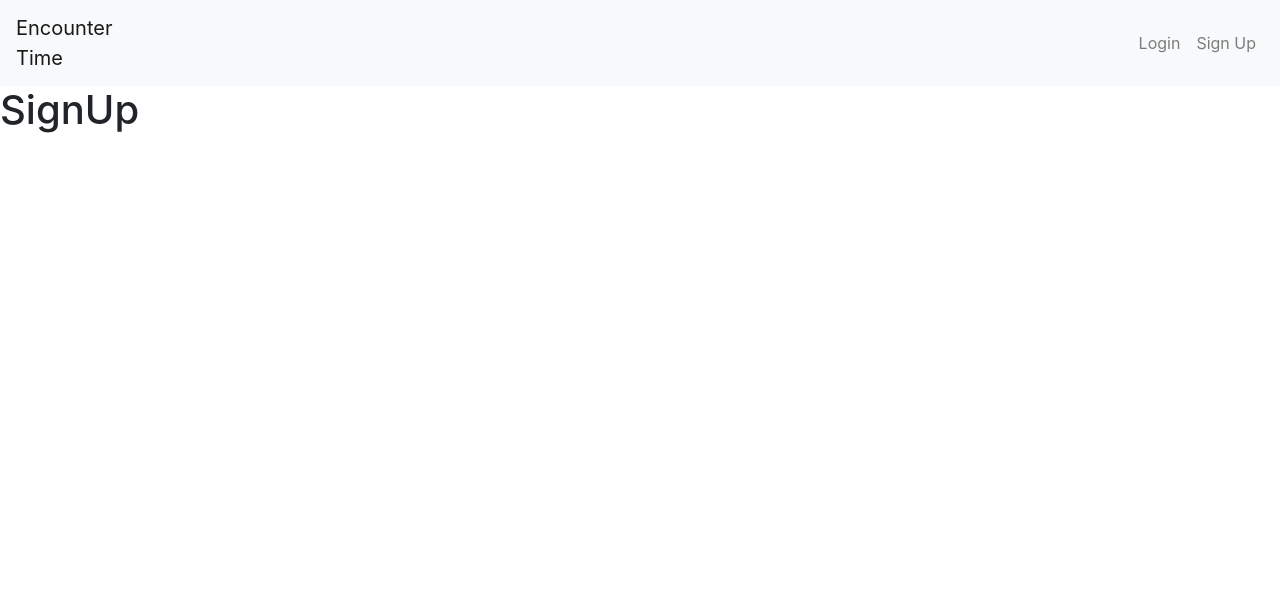
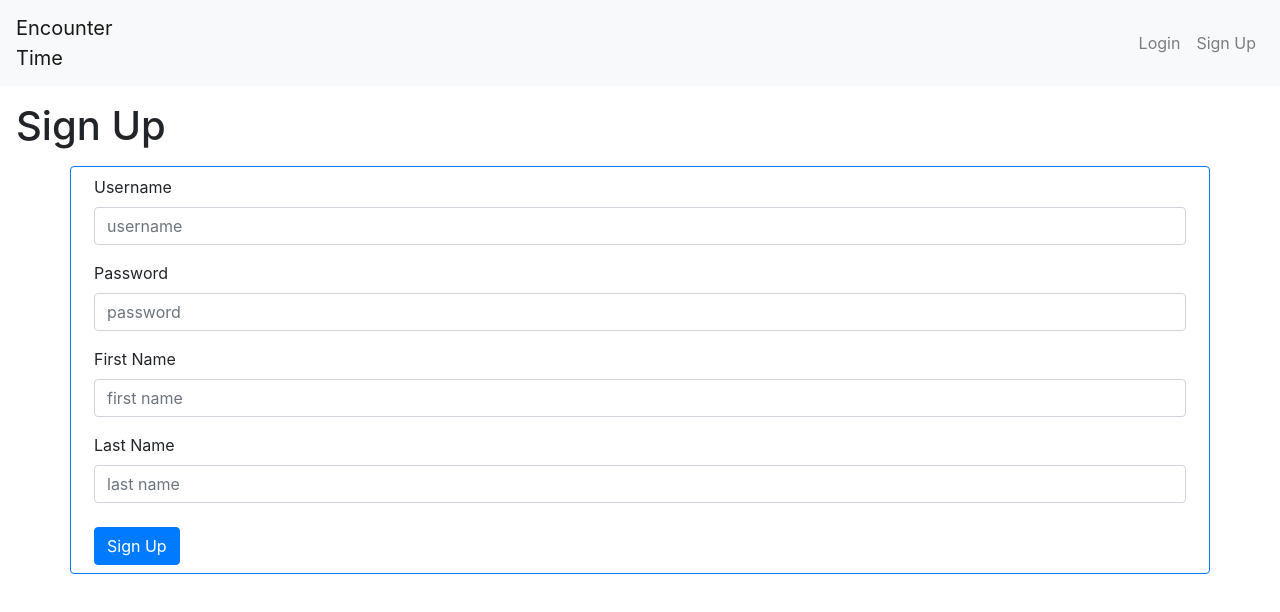
Before and after one commit to chelle-col/capstone2, a React (Create React App) app in the folder frontend/: page /signup in a window 1280 px wide. Shown: the top 612 px of the page. Built offline with nearby package versions, Linux system fonts and the light colour scheme; no server answers.

Commit message:
Sign in and Sign up outlined

```diff
--- a/frontend/src/App.js
+++ b/frontend/src/App.js
@@ -2,8 +2,8 @@ import './App.css';
 import { Switch, Route } from 'react-router-dom';
 import UserLanding from './UserLanding';
 import NavBar from './NavBar/NavBar';
-import Login from './Login';
-import SignUp from './SignUp';
+import SignUp from './formComponents/SignUp';
+import Signin from './formComponents/Signin';
 import MonsterDetail from './monster/MonsterDetail';
 
 function App() {
@@ -15,11 +15,11 @@ function App() {
       <Route exact path='/'>
         <UserLanding />
       </Route>
-      <Route exact path='/login'>
-        <Login />
-      </Route>
       <Route exact path='/signup'>
         <SignUp />
+      </Route>
+      <Route exact path='/login'>
+        <Signin />
       </Route>
       <Route path='/:monster'>
         <MonsterDetail />
--- a/frontend/src/Login.js
+++ /dev/null
@@ -1,6 +0,0 @@
-
-const Login = () => {
-    return <h1>Login</h1>
-}
-
-export default Login;
--- a/frontend/src/SignUp.js
+++ /dev/null
@@ -1,6 +0,0 @@
-
-const SignUp = () => {
-    return <h1>SignUp</h1>
-}
-
-export default SignUp;
--- a/frontend/src/formComponents/Dropdown.js
+++ b/frontend/src/formComponents/Dropdown.js
@@ -12,7 +12,7 @@ const FormDropdown = ({ header, actions, handleClick, size='lg' }) => {
                 {header}
             </DropdownToggle>
             <DropdownMenu>
-            {actions.map( a => <DropdownItem onClick={()=> handleClick(a)}>{a}</DropdownItem>)}
+            {actions.map( (a, idx) => <DropdownItem key={idx} onClick={()=> handleClick(a)}>{a}</DropdownItem>)}
             </DropdownMenu>
         </Dropdown>
     )
--- a/frontend/src/formComponents/FormInput.js
+++ b/frontend/src/formComponents/FormInput.js
@@ -1,12 +1,14 @@
-import { FormGroup, Label } from "reactstrap";
+import { FormGroup, Label, Input } from "reactstrap";
 
 
-const FormInput = ({ name, type, placeholder }) => {
+const FormInput = ({ name, title, type, placeholder, handleChange, value }) => {
     return (
-        <FormGroup>
-            <Label for={name}>{name}</Label>
-            <Input type={type} name={name} placeholder={placeholder} />
-        </FormGroup>
+        <div className='m-2'>
+            <FormGroup>
+                <Label for={name}>{title}</Label>
+                <Input type={type} name={name} placeholder={placeholder} onChange={ e => handleChange(e)} value={value}/>
+            </FormGroup>
+        </div>
     )
 }
 
--- /dev/null
+++ b/frontend/src/formComponents/SignUp.js
@@ -0,0 +1,40 @@
+import { useState } from 'react';
+import { Form, Button } from 'reactstrap';
+import FormInput from './FormInput';
+
+const SignUp = () => {
+    const INIT_STATE = {
+        username: '',
+        password:  '',
+        firstName: '',
+        lastName: ''
+    }
+    const [ currentinfo, setCurrentInfo ] = useState(INIT_STATE);
+
+    const handleChange = e => {
+        setCurrentInfo( currentinfo => ({
+            ...currentinfo,
+            [e.target.name] : e.target.value
+        }));
+    }
+
+    const handleSubmit = e => {
+        e.preventDefault();
+    }
+    return (
+        <>
+            <h1 className='m-3'>Sign Up</h1>
+            <div className='container border border-primary rounded'>
+                <Form onSubmit={handleSubmit}>
+                    <FormInput name='username' title='Username' type='input' placeholder='username' handleChange={handleChange} value={currentinfo.username}/>
+                    <FormInput name='password' title='Password' type='password' placeholder='password' handleChange={handleChange} value={currentinfo.password}/>
+                    <FormInput name='firstName' title='First Name' type='input' placeholder='first name' handleChange={handleChange} value={currentinfo.firstName}/>
+                    <FormInput name='lastName' title='Last Name' type='input' placeholder='last name' handleChange={handleChange} value={currentinfo.lastName}/>
+                    <Button className='m-2' color='primary'>Sign Up</Button>
+                </Form>
+            </div>
+        </>
+        )
+}
+
+export default SignUp;
--- /dev/null
+++ b/frontend/src/formComponents/Signin.js
@@ -0,0 +1,34 @@
+import { useState } from 'react';
+import { Button, Form } from 'reactstrap';
+import FormInput from './FormInput';
+
+const Signin = () => {
+    const [ currentinfo, setCurrentInfo ] = useState({username:'', password: ''});
+
+    const handleChange = e => {
+        setCurrentInfo( currentinfo => ({
+            ...currentinfo,
+            [e.target.name] : e.target.value
+        }));
+    }
+
+    const handleSubmit = e => {
+        e.preventDefault();
+
+    }
+
+    return (
+        <>
+        <h1 className='m-3'>Sign In</h1>
+        <div className='container border border-primary rounded'>
+        <Form onSubmit={handleSubmit}>
+            <FormInput name='username' title='Username' type='input' placeholder='username' handleChange={handleChange} value={currentinfo.username}/>
+            <FormInput name='password' title='Password' type='password' placeholder='password' handleChange={handleChange} value={currentinfo.password}/>
+            <Button className='m-2' color='primary'>Sign In</Button>
+        </Form>
+        </div>
+        </>
+        )
+}
+
+export default Signin;
```
